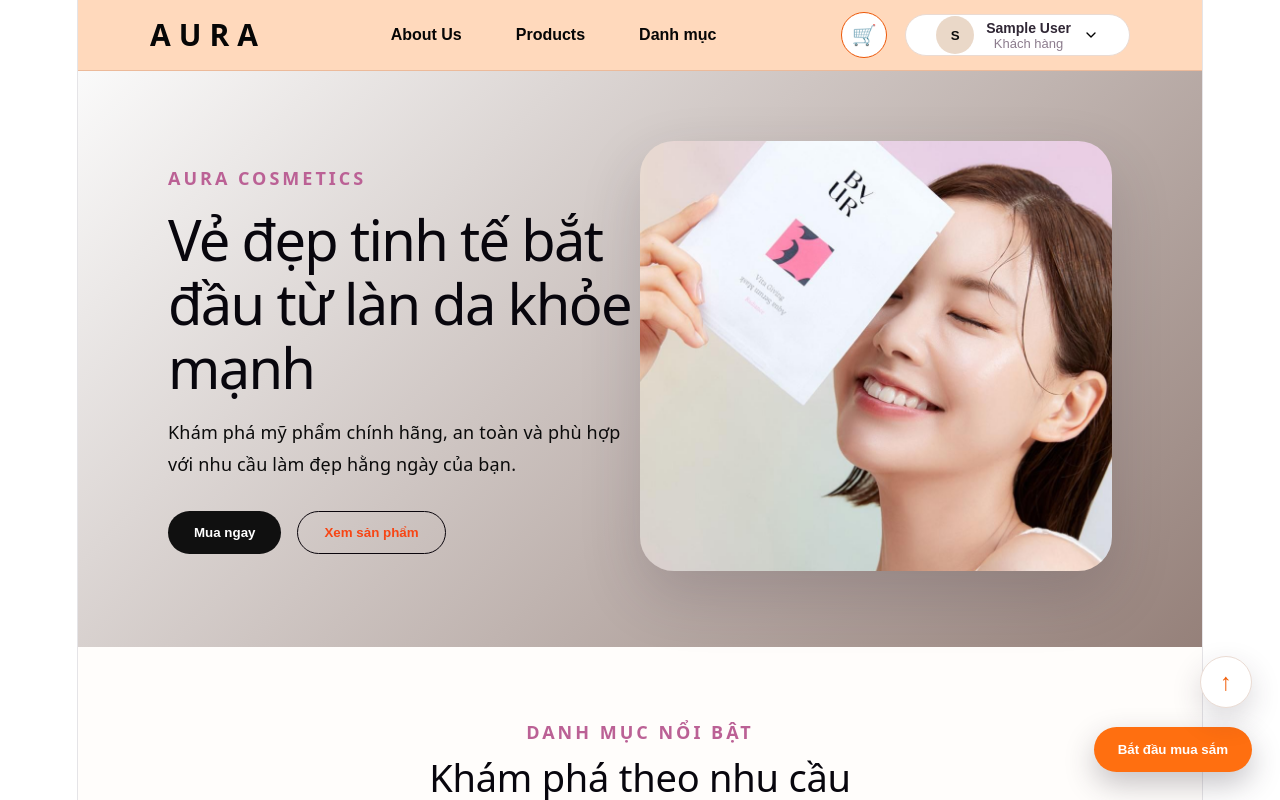
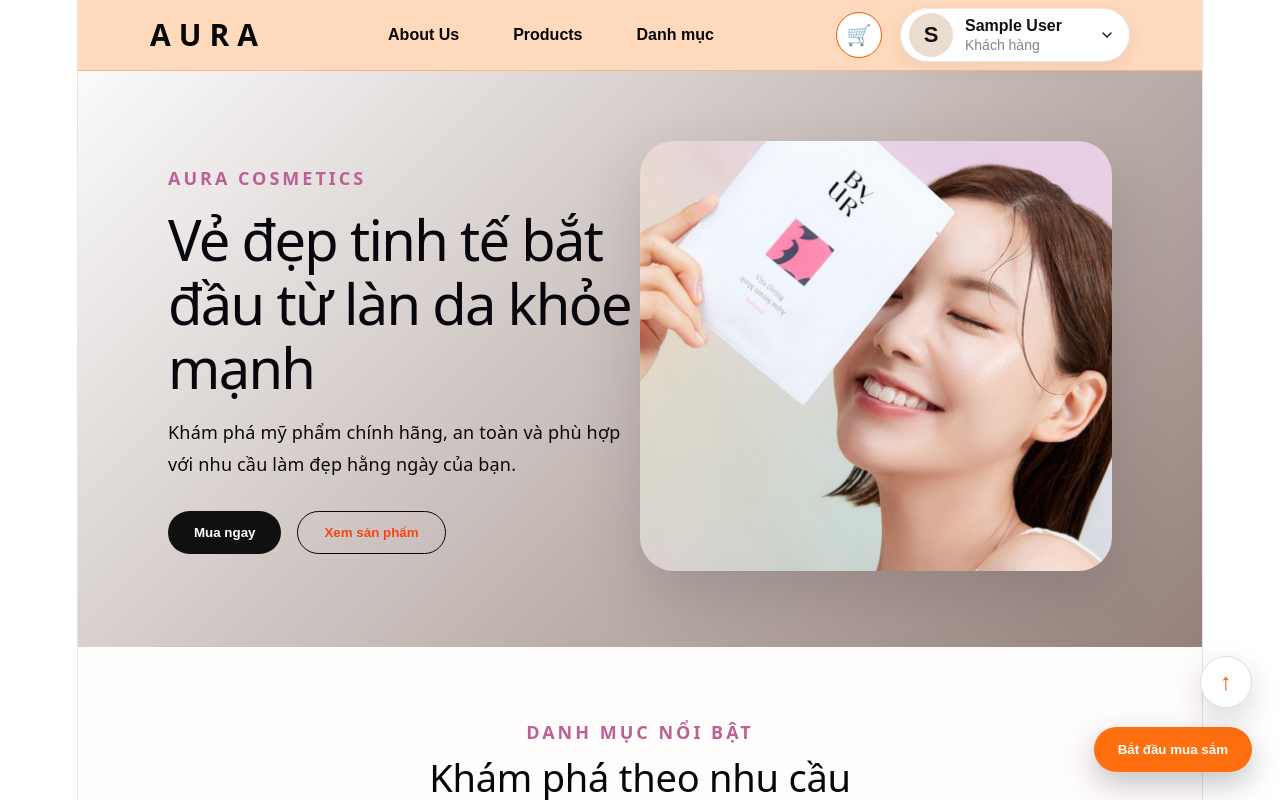
Before and after one commit to ngthanhhhh/AURA-Cosmetics-Deployment, a React (Vite) app in the folder frontend/: page / in a window 1280 px wide. Shown: the top 800 px of the page. Built offline with nearby package versions, Linux system fonts and the light colour scheme; sample sign-in values are in the browser's storage.

Commit message:
fix: restore header cart badge

```diff
--- a/frontend/src/components/common/Header.css
+++ b/frontend/src/components/common/Header.css
@@ -58,6 +58,7 @@
 
 /* Nút giỏ hàng (Cart) hình tròn */
 .cart-btn {
+  position: relative;
   width: 46px;                        /* Chiều rộng cố định */
   height: 46px;                       /* Chiều cao bằng chiều rộng để tạo hình vuông */
   border-radius: 50%;                 /* Bo tròn 50% biến thành hình tròn hoàn hảo */
@@ -65,6 +66,26 @@
   background: #ffffff;                /* Nền màu trắng */
   cursor: pointer;                    /* Hiệu ứng con trỏ chuột bàn tay */
   font-size: 20px;                    /* Cỡ icon/chữ bên trong */
+
+  display: inline-flex;
+  align-items: center;
+  justify-content: center;
+}
+
+.cart-badge {
+  position: absolute;
+  top: -6px;
+  right: -6px;
+  min-width: 18px;
+  height: 18px;
+  padding: 0 5px;
+  border-radius: 999px;
+  background: #b85c38;
+  color: #fff;
+  font-size: 11px;
+  font-weight: 700;
+  line-height: 18px;
+  text-align: center;
 }
 
 /* Nút đăng nhập trên header */
@@ -97,42 +118,77 @@
    Đã sửa: Ngắn chiều cao lại, tăng chiều ngang ra.
    ========================================================================== */
 .user-box {
-  display: flex;                      /* Xếp avatar và tên người dùng theo hàng ngang */
+  height: 54px;
+  min-width: 230px;
+  padding: 6px 14px 6px 8px;
+  border: 1px solid #eee6df;
+  border-radius: 999px;
+  background: #fff;
+  color: #2f2a3a;
+  cursor: pointer;
+
+  display: flex;
   align-items: center;
-  gap: 12px;                          /* Khoảng cách từ ảnh đại diện đến phần chữ */
+  gap: 12px;
 
-  padding: 1px 30px;                  /* Giảm từ 10px xuống 6px để NGẮN DỌC, tăng từ 18px lên 28px để RỘNG NGANG */
-  min-width: 160px;                   /* Đặt độ rộng tối thiểu để hộp không bị quá bé khi tên người dùng ngắn */
-
-  border: 1px solid #eadbd3;
-  border-radius: 999px;               /* Giữ nguyên bo tròn dạng viên thuốc */
-  background: #ffffff;
+  box-shadow: 0 6px 18px rgba(86, 63, 50, 0.08);
 }
 
 /* Ảnh đại diện (Avatar) hình tròn đại diện */
 .avatar {
-  width: 38px;                        /* Chiều rộng avatar */
-  height: 38px;                       /* Chiều cao avatar */
-  background: #ead8c8;                /* Màu nền của vòng tròn avatar */
-  color: #0c0c0c;                     /* Màu chữ viết tắt tên bên trong avatar */
-  border-radius: 50%;                 /* Biến avatar thành hình tròn */
-  display: flex;                      /* Dùng flexbox để căn chữ viết tắt nằm chính giữa */
+  width: 44px;
+  height: 44px;
+  flex-shrink: 0;
+
+  border-radius: 50%;
+  background: #eadccf;
+  color: #111;
+
+  display: flex;
   align-items: center;
   justify-content: center;
-  font-weight: 800;                   /* Chữ viết tắt siêu đậm */
+
+  font-size: 22px;
+  font-weight: 800;
+}
+
+.user-box > div:nth-child(2) {
+  min-width: 0;
+  flex: 1;
+  text-align: left;
 }
 
 /* Tên hiển thị người dùng (Thẻ strong) */
 .user-box strong {
-  color: #302735;
-  font-size: 14px;
+  display: block;
+  max-width: 115px;
+
+  overflow: hidden;
+  text-overflow: ellipsis;
+  white-space: nowrap;
+
+  color: #111;
+  font-size: 16px;
+  font-weight: 800;
+  line-height: 1.15;
 }
 
 /* Vai trò hoặc email người dùng (Thẻ p) */
 .user-box p {
-  margin: 0;                          /* Loại bỏ margin mặc định của thẻ p để tránh phá vỡ chiều cao */
-  color: #8c7c8d;
-  font-size: 13px;
+  margin: 3px 0 0;
+  padding: 0;
+  border: none;
+  background: transparent;
+
+  color: #8a828e;
+  font-size: 14px;
+  font-weight: 500;
+  line-height: 1.1;
+}
+
+.user-box svg {
+  flex-shrink: 0;
+  color: #111;
 }
 
 /* =========================
--- a/frontend/src/components/common/Header.jsx
+++ b/frontend/src/components/common/Header.jsx
@@ -13,7 +13,7 @@ export default function Header() {
   const location = useLocation();
 
   const { user, logout } = useContext(AuthContext);
-  const { clearCartState } = useContext(CartContext);
+  const { totalItems, clearCartState } = useContext(CartContext);
 
   const [showProfileMenu, setShowProfileMenu] = useState(false);
 
@@ -72,13 +72,18 @@ export default function Header() {
       </nav>
 
       <div className="header-actions">
+        {!isAdmin && (
           <button
             type="button"
             className="cart-btn"
             onClick={() => navigate("/cart")}
           >
-          🛒
+            <span>🛒</span>
+            {totalItems > 0 && (
+              <span className="cart-badge">{totalItems}</span>
+            )}
           </button>
+        )}
 
         {!user ? (
           <button
```
Lines whose indentation alone changed are shown as unchanged.
